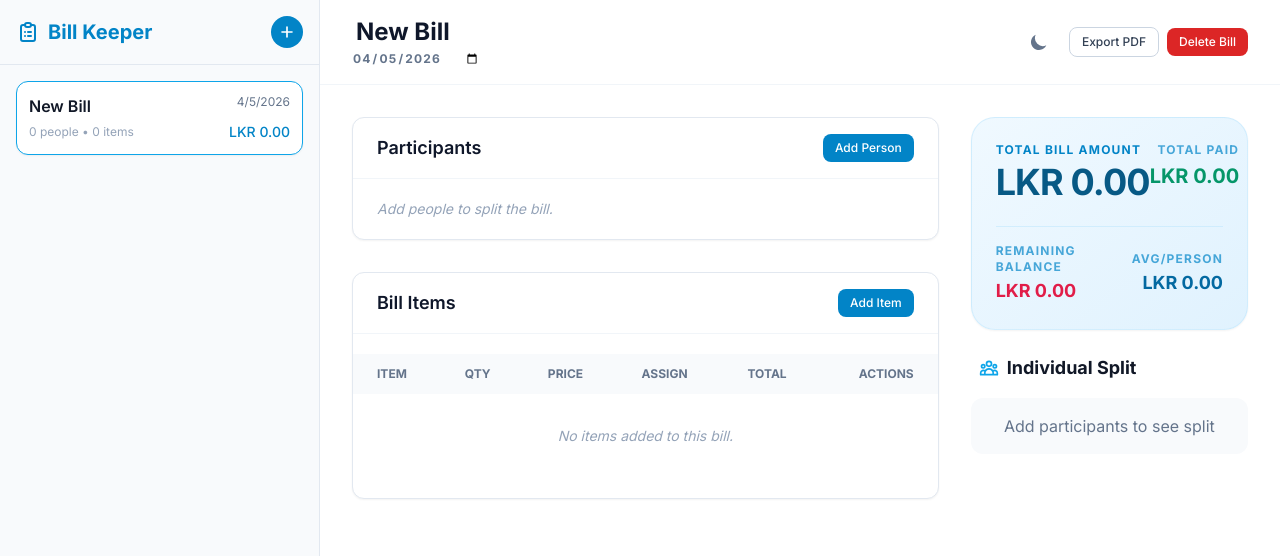
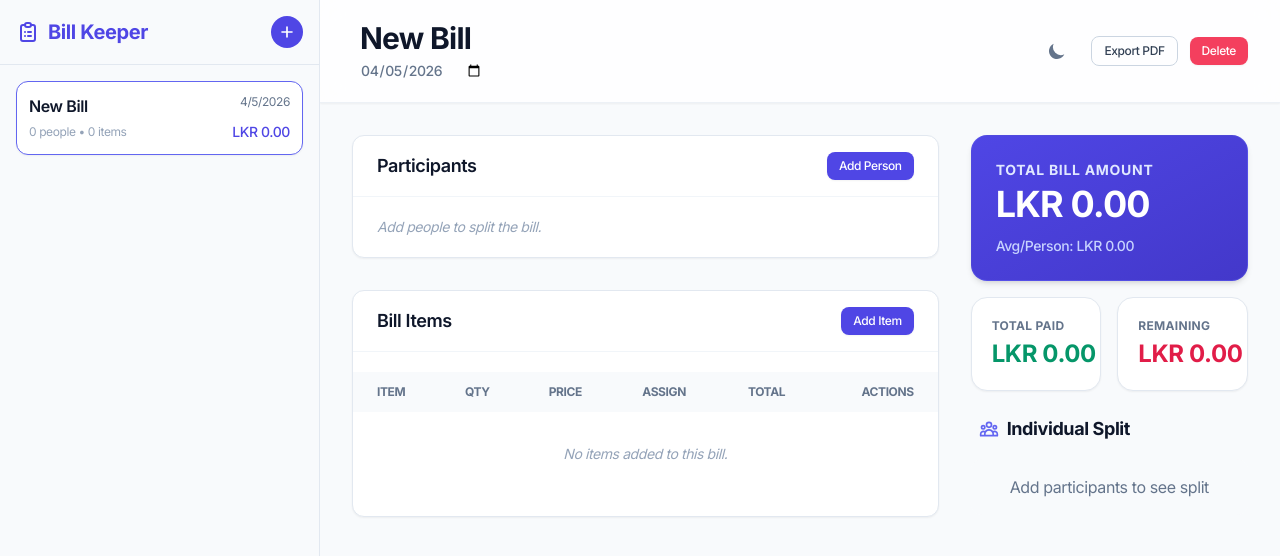
Before and after one commit to dininduk/bill-keeper, a React (Vite) app: page / in a window 1280 px wide. Both pictures are taken after a click on the button 287 px from the left and 32 px from the top of the page. Shown: the top 556 px of the page. Built offline with nearby package versions, Linux system fonts and the light colour scheme.

Commit message:
UI enhancement

```diff
--- a/App.tsx
+++ b/App.tsx
@@ -351,37 +351,37 @@ const App: React.FC = () => {
       </aside>
 
       {/* Main Area */}
-      <main className="flex-1 overflow-y-auto bg-white dark:bg-slate-900 transition-colors">
-        <header className="sticky top-0 z-10 bg-white/80 dark:bg-slate-900/80 backdrop-blur-md border-b border-slate-100 dark:border-slate-800 px-8 py-4 flex flex-col sm:flex-row sm:items-center justify-between gap-4">
+      <main className="flex-1 overflow-y-auto bg-slate-50 dark:bg-slate-950 transition-colors">
+        <header className="sticky top-0 z-10 bg-white/80 dark:bg-slate-900/80 backdrop-blur-md border-b border-slate-200/60 dark:border-slate-800/60 px-8 py-5 flex flex-col sm:flex-row sm:items-center justify-between gap-4 shadow-sm">
           <div>
-            <h1 className="text-2xl font-bold text-slate-900 dark:text-slate-100">
+            <h1 className="text-3xl font-black text-slate-900 dark:text-slate-100 tracking-tight">
               {activeBill ? (
                 <input
                   type="text"
                   value={activeBill.title || ''}
                   onChange={(e) => handleUpdateBill({...activeBill, title: e.target.value})}
-                  className="bg-transparent border-none focus:ring-0 p-0 hover:bg-slate-50 dark:hover:bg-slate-800 rounded px-1 transition-colors"
-                  placeholder="Bill Title"
+                  className="bg-transparent outline-none border-none focus:ring-0 p-0 focus:bg-slate-100 hover:bg-slate-100 dark:focus:bg-slate-800 dark:hover:bg-slate-800 rounded px-2 transition-colors w-full sm:w-auto"
+                  placeholder="Untitled Bill..."
                 />
               ) : 'Select a Bill'}
             </h1>
-            <p className="text-sm text-slate-500">
+            <p className="text-sm text-slate-500 font-medium px-2 mt-1">
               {activeBill ? (
                 <input
                   type="date"
                   value={activeBill.date}
                   onChange={(e) => handleUpdateBill({...activeBill, date: e.target.value})}
-                  className="bg-transparent border-none focus:ring-0 p-0 text-slate-500 text-xs uppercase font-bold tracking-widest cursor-pointer"
+                  className="bg-transparent outline-none border-none focus:ring-0 p-0 text-slate-500 hover:text-slate-700 dark:hover:text-slate-300 text-sm cursor-pointer transition-colors"
                 />
               ) : 'Create your first bill to start'}
             </p>
           </div>
-          <div className="flex items-center gap-2">
+          <div className="flex items-center gap-3">
             <Button variant="ghost" size="sm" onClick={() => setIsDarkMode(!isDarkMode)}>
               {isDarkMode ? ( <svg className="w-5 h-5 text-yellow-400" fill="currentColor" viewBox="0 0 20 20"><path d="M10 2a1 1 0 011 1v1a1 1 0 11-2 0V3a1 1 0 011-1zm4 8a4 4 0 11-8 0 4 4 0 018 0zm-.464 4.95l.707.707a1 1 0 001.414-1.414l-.707-.707a1 1 0 00-1.414 1.414zm2.12-10.607a1 1 0 010 1.414l-.706.707a1 1 0 11-1.414-1.414l.707-.707a1 1 0 011.414 0zM17 11a1 1 0 100-2h-1a1 1 0 100 2h1zm-7 4a1 1 0 011 1v1a1 1 0 11-2 0v-1a1 1 0 011-1zM5.05 6.464A1 1 0 106.465 5.05l-.708-.707a1 1 0 00-1.414 1.414l.707.707zm1.414 8.486l-.707.707a1 1 0 01-1.414-1.414l.707-.707a1 1 0 011.414 1.414zM4 11a1 1 0 100-2H3a1 1 0 000 2h1z" fillRule="evenodd" clipRule="evenodd"></path></svg> ) : ( <svg className="w-5 h-5 text-slate-500" fill="currentColor" viewBox="0 0 20 20"><path d="M17.293 13.293A8 8 0 016.707 2.707a8.001 8.001 0 1010.586 10.586z"></path></svg> )}
             </Button>
             {activeBill && ( <Button variant="outline" size="sm" onClick={handleExportPDF} isLoading={isExportingPDF}>Export PDF</Button> )}
-            {activeBill && ( <Button variant="danger" size="sm" onClick={() => handleDeleteBill(activeBill.id)}>Delete Bill</Button> )}
+            {activeBill && ( <Button variant="danger" size="sm" onClick={() => handleDeleteBill(activeBill.id)}>Delete</Button> )}
           </div>
         </header>
 
@@ -504,20 +504,20 @@ const App: React.FC = () => {
 
         {/* Modal: Add Participant */}
         <Modal isOpen={isAddParticipantOpen} onClose={() => setIsAddParticipantOpen(false)} title="Add Participant">
-          <form onSubmit={handleAddParticipantSubmit} className="space-y-4">
+          <form onSubmit={handleAddParticipantSubmit} className="space-y-5">
             <div>
-              <label className="block text-sm font-medium text-slate-700 dark:text-slate-300 mb-1">Name</label>
-              <input autoFocus type="text" required value={newParticipant.name} onChange={e => setNewParticipant({...newParticipant, name: e.target.value})} className="w-full bg-slate-50 dark:bg-slate-800 border-slate-200 dark:border-slate-700 rounded-lg px-3 py-2 focus:ring-2 focus:ring-primary-500 outline-none transition-shadow" placeholder="John Doe" />
+              <label className="block text-sm font-semibold text-slate-700 dark:text-slate-300 mb-1.5">Name</label>
+              <input autoFocus type="text" required value={newParticipant.name} onChange={e => setNewParticipant({...newParticipant, name: e.target.value})} className="w-full bg-white dark:bg-slate-900 border border-slate-200 dark:border-slate-700 rounded-xl px-4 py-2.5 focus:ring-2 focus:ring-primary-500 focus:border-primary-500 outline-none transition-all shadow-sm text-sm" placeholder="John Doe" />
             </div>
             <div>
-              <label className="block text-sm font-medium text-slate-700 dark:text-slate-300 mb-1">Email (Optional)</label>
-              <input type="email" value={newParticipant.email} onChange={e => setNewParticipant({...newParticipant, email: e.target.value})} className="w-full bg-slate-50 dark:bg-slate-800 border-slate-200 dark:border-slate-700 rounded-lg px-3 py-2 focus:ring-2 focus:ring-primary-500 outline-none transition-shadow" placeholder="john@example.com" />
+              <label className="block text-sm font-semibold text-slate-700 dark:text-slate-300 mb-1.5">Email (Optional)</label>
+              <input type="email" value={newParticipant.email} onChange={e => setNewParticipant({...newParticipant, email: e.target.value})} className="w-full bg-white dark:bg-slate-900 border border-slate-200 dark:border-slate-700 rounded-xl px-4 py-2.5 focus:ring-2 focus:ring-primary-500 focus:border-primary-500 outline-none transition-all shadow-sm text-sm" placeholder="john@example.com" />
             </div>
             <div>
-              <label className="block text-sm font-medium text-slate-700 dark:text-slate-300 mb-1">Contributed Amount (Already paid)</label>
-              <input type="number" step="0.01" min="0" value={newParticipant.contributedAmount} onChange={e => setNewParticipant({...newParticipant, contributedAmount: e.target.value})} className="w-full bg-slate-50 dark:bg-slate-800 border-slate-200 dark:border-slate-700 rounded-lg px-3 py-2 focus:ring-2 focus:ring-primary-500 outline-none transition-shadow" placeholder="0.00" />
+              <label className="block text-sm font-semibold text-slate-700 dark:text-slate-300 mb-1.5">Contributed Amount (Already paid)</label>
+              <input type="number" step="0.01" min="0" value={newParticipant.contributedAmount} onChange={e => setNewParticipant({...newParticipant, contributedAmount: e.target.value})} className="w-full bg-white dark:bg-slate-900 border border-slate-200 dark:border-slate-700 rounded-xl px-4 py-2.5 focus:ring-2 focus:ring-primary-500 focus:border-primary-500 outline-none transition-all shadow-sm text-sm" placeholder="0.00" />
             </div>
-            <div className="flex justify-end gap-3 pt-4">
+            <div className="flex justify-end gap-3 pt-5 border-t border-slate-100 dark:border-slate-800">
               <Button type="button" variant="secondary" onClick={() => setIsAddParticipantOpen(false)}>Cancel</Button>
               <Button type="submit">Add Participant</Button>
             </div>
@@ -526,22 +526,22 @@ const App: React.FC = () => {
 
         {/* Modal: Edit Participant */}
         <Modal isOpen={!!editingParticipant} onClose={() => setEditingParticipant(null)} title="Edit Participant">
-          <form onSubmit={handleEditParticipantSubmit} className="space-y-4">
+          <form onSubmit={handleEditParticipantSubmit} className="space-y-5">
             {editingParticipant && (
               <>
                 <div>
-                  <label className="block text-sm font-medium text-slate-700 dark:text-slate-300 mb-1">Name</label>
-                  <input autoFocus type="text" required value={editingParticipant.name} onChange={e => setEditingParticipant({...editingParticipant, name: e.target.value})} className="w-full bg-slate-50 dark:bg-slate-800 border-slate-200 dark:border-slate-700 rounded-lg px-3 py-2 focus:ring-2 focus:ring-primary-500 outline-none transition-shadow" />
+                  <label className="block text-sm font-semibold text-slate-700 dark:text-slate-300 mb-1.5">Name</label>
+                  <input autoFocus type="text" required value={editingParticipant.name} onChange={e => setEditingParticipant({...editingParticipant, name: e.target.value})} className="w-full bg-white dark:bg-slate-900 border border-slate-200 dark:border-slate-700 rounded-xl px-4 py-2.5 focus:ring-2 focus:ring-primary-500 focus:border-primary-500 outline-none transition-all shadow-sm text-sm" />
                 </div>
                 <div>
-                  <label className="block text-sm font-medium text-slate-700 dark:text-slate-300 mb-1">Email (Optional)</label>
-                  <input type="email" value={editingParticipant.email || ''} onChange={e => setEditingParticipant({...editingParticipant, email: e.target.value})} className="w-full bg-slate-50 dark:bg-slate-800 border-slate-200 dark:border-slate-700 rounded-lg px-3 py-2 focus:ring-2 focus:ring-primary-500 outline-none transition-shadow" />
+                  <label className="block text-sm font-semibold text-slate-700 dark:text-slate-300 mb-1.5">Email (Optional)</label>
+                  <input type="email" value={editingParticipant.email || ''} onChange={e => setEditingParticipant({...editingParticipant, email: e.target.value})} className="w-full bg-white dark:bg-slate-900 border border-slate-200 dark:border-slate-700 rounded-xl px-4 py-2.5 focus:ring-2 focus:ring-primary-500 focus:border-primary-500 outline-none transition-all shadow-sm text-sm" />
                 </div>
                 <div>
-                  <label className="block text-sm font-medium text-slate-700 dark:text-slate-300 mb-1">Contributed Amount (Already paid)</label>
-                  <input type="number" step="0.01" min="0" value={editingParticipant.contributedAmount || ''} onChange={e => setEditingParticipant({...editingParticipant, contributedAmount: parseFloat(e.target.value) || 0})} className="w-full bg-slate-50 dark:bg-slate-800 border-slate-200 dark:border-slate-700 rounded-lg px-3 py-2 focus:ring-2 focus:ring-primary-500 outline-none transition-shadow" />
+                  <label className="block text-sm font-semibold text-slate-700 dark:text-slate-300 mb-1.5">Contributed Amount (Already paid)</label>
+                  <input type="number" step="0.01" min="0" value={editingParticipant.contributedAmount || ''} onChange={e => setEditingParticipant({...editingParticipant, contributedAmount: parseFloat(e.target.value) || 0})} className="w-full bg-white dark:bg-slate-900 border border-slate-200 dark:border-slate-700 rounded-xl px-4 py-2.5 focus:ring-2 focus:ring-primary-500 focus:border-primary-500 outline-none transition-all shadow-sm text-sm" />
                 </div>
-                <div className="flex justify-end gap-3 pt-4">
+                <div className="flex justify-end gap-3 pt-5 border-t border-slate-100 dark:border-slate-800">
                   <Button type="button" variant="secondary" onClick={() => setEditingParticipant(null)}>Cancel</Button>
                   <Button type="submit">Save Changes</Button>
                 </div>
@@ -552,22 +552,22 @@ const App: React.FC = () => {
 
         {/* Modal: Add Item */}
         <Modal isOpen={isAddItemOpen} onClose={() => setIsAddItemOpen(false)} title="Add Bill Item">
-          <form onSubmit={handleAddItemSubmit} className="space-y-4">
+          <form onSubmit={handleAddItemSubmit} className="space-y-5">
             <div>
-              <label className="block text-sm font-medium text-slate-700 dark:text-slate-300 mb-1">Item Name</label>
-              <input autoFocus type="text" required value={newItem.name} onChange={e => setNewItem({...newItem, name: e.target.value})} className="w-full bg-slate-50 dark:bg-slate-800 border-slate-200 dark:border-slate-700 rounded-lg px-3 py-2" placeholder="Lunch / Grocery / Taxi" />
+              <label className="block text-sm font-semibold text-slate-700 dark:text-slate-300 mb-1.5">Item Name</label>
+              <input autoFocus type="text" required value={newItem.name} onChange={e => setNewItem({...newItem, name: e.target.value})} className="w-full bg-white dark:bg-slate-900 border border-slate-200 dark:border-slate-700 rounded-xl px-4 py-2.5 focus:ring-2 focus:ring-primary-500 focus:border-primary-500 outline-none transition-all shadow-sm text-sm" placeholder="Lunch / Grocery / Taxi" />
             </div>
-            <div className="grid grid-cols-2 gap-4">
+            <div className="grid grid-cols-2 gap-5">
               <div>
-                <label className="block text-sm font-medium text-slate-700 dark:text-slate-300 mb-1">Unit Price (LKR)</label>
-                <input type="number" step="0.01" required value={newItem.price} onChange={e => setNewItem({...newItem, price: e.target.value})} className="w-full bg-slate-50 dark:bg-slate-800 border-slate-200 dark:border-slate-700 rounded-lg px-3 py-2" placeholder="0.00" />
+                <label className="block text-sm font-semibold text-slate-700 dark:text-slate-300 mb-1.5">Unit Price (LKR)</label>
+                <input type="number" step="0.01" required value={newItem.price} onChange={e => setNewItem({...newItem, price: e.target.value})} className="w-full bg-white dark:bg-slate-900 border border-slate-200 dark:border-slate-700 rounded-xl px-4 py-2.5 focus:ring-2 focus:ring-primary-500 focus:border-primary-500 outline-none transition-all shadow-sm text-sm" placeholder="0.00" />
               </div>
               <div>
-                <label className="block text-sm font-medium text-slate-700 dark:text-slate-300 mb-1">Quantity</label>
-                <input type="number" min="1" required value={newItem.quantity} onChange={e => setNewItem({...newItem, quantity: e.target.value})} className="w-full bg-slate-50 dark:bg-slate-800 border-slate-200 dark:border-slate-700 rounded-lg px-3 py-2" />
+                <label className="block text-sm font-semibold text-slate-700 dark:text-slate-300 mb-1.5">Quantity</label>
+                <input type="number" min="1" required value={newItem.quantity} onChange={e => setNewItem({...newItem, quantity: e.target.value})} className="w-full bg-white dark:bg-slate-900 border border-slate-200 dark:border-slate-700 rounded-xl px-4 py-2.5 focus:ring-2 focus:ring-primary-500 focus:border-primary-500 outline-none transition-all shadow-sm text-sm" />
               </div>
             </div>
-            <div className="flex justify-end gap-3 pt-4">
+            <div className="flex justify-end gap-3 pt-5 border-t border-slate-100 dark:border-slate-800">
               <Button type="button" variant="secondary" onClick={() => setIsAddItemOpen(false)}>Cancel</Button>
               <Button type="submit">Add Item</Button>
             </div>
@@ -576,24 +576,24 @@ const App: React.FC = () => {
 
         {/* Modal: Edit Item */}
         <Modal isOpen={!!editingItem} onClose={() => setEditingItem(null)} title="Edit Item Details">
-          <form onSubmit={handleEditItemSubmit} className="space-y-4">
+          <form onSubmit={handleEditItemSubmit} className="space-y-5">
             {editingItem && (
               <>
                 <div>
-                  <label className="block text-sm font-medium text-slate-700 dark:text-slate-300 mb-1">Item Name</label>
-                  <input autoFocus type="text" required value={editingItem.name} onChange={e => setEditingItem({...editingItem, name: e.target.value})} className="w-full bg-slate-50 dark:bg-slate-800 border-slate-200 dark:border-slate-700 rounded-lg px-3 py-2" />
+                  <label className="block text-sm font-semibold text-slate-700 dark:text-slate-300 mb-1.5">Item Name</label>
+                  <input autoFocus type="text" required value={editingItem.name} onChange={e => setEditingItem({...editingItem, name: e.target.value})} className="w-full bg-white dark:bg-slate-900 border border-slate-200 dark:border-slate-700 rounded-xl px-4 py-2.5 focus:ring-2 focus:ring-primary-500 focus:border-primary-500 outline-none transition-all shadow-sm text-sm" />
                 </div>
-                <div className="grid grid-cols-2 gap-4">
+                <div className="grid grid-cols-2 gap-5">
                   <div>
-                    <label className="block text-sm font-medium text-slate-700 dark:text-slate-300 mb-1">Unit Price (LKR)</label>
-                    <input type="number" step="0.01" required value={editingItem.unitPrice} onChange={e => setEditingItem({...editingItem, unitPrice: parseFloat(e.target.value) || 0})} className="w-full bg-slate-50 dark:bg-slate-800 border-slate-200 dark:border-slate-700 rounded-lg px-3 py-2" />
+                    <label className="block text-sm font-semibold text-slate-700 dark:text-slate-300 mb-1.5">Unit Price (LKR)</label>
+                    <input type="number" step="0.01" required value={editingItem.unitPrice} onChange={e => setEditingItem({...editingItem, unitPrice: parseFloat(e.target.value) || 0})} className="w-full bg-white dark:bg-slate-900 border border-slate-200 dark:border-slate-700 rounded-xl px-4 py-2.5 focus:ring-2 focus:ring-primary-500 focus:border-primary-500 outline-none transition-all shadow-sm text-sm" />
                   </div>
                   <div>
-                    <label className="block text-sm font-medium text-slate-700 dark:text-slate-300 mb-1">Quantity</label>
-                    <input type="number" min="1" required value={editingItem.quantity} onChange={e => setEditingItem({...editingItem, quantity: parseInt(e.target.value) || 1})} className="w-full bg-slate-50 dark:bg-slate-800 border-slate-200 dark:border-slate-700 rounded-lg px-3 py-2" />
+                    <label className="block text-sm font-semibold text-slate-700 dark:text-slate-300 mb-1.5">Quantity</label>
+                    <input type="number" min="1" required value={editingItem.quantity} onChange={e => setEditingItem({...editingItem, quantity: parseInt(e.target.value) || 1})} className="w-full bg-white dark:bg-slate-900 border border-slate-200 dark:border-slate-700 rounded-xl px-4 py-2.5 focus:ring-2 focus:ring-primary-500 focus:border-primary-500 outline-none transition-all shadow-sm text-sm" />
                   </div>
                 </div>
-                <div className="flex justify-end gap-3 pt-4">
+                <div className="flex justify-end gap-3 pt-5 border-t border-slate-100 dark:border-slate-800">
                   <Button type="button" variant="secondary" onClick={() => setEditingItem(null)}>Cancel</Button>
                   <Button type="submit">Update Item</Button>
                 </div>
--- a/components/Button.tsx
+++ b/components/Button.tsx
@@ -15,20 +15,20 @@ export const Button: React.FC<ButtonProps> = ({
   className = '',
   ...props
 }) => {
-  const baseStyles = 'inline-flex items-center justify-center font-medium transition-all duration-200 rounded-lg disabled:opacity-50 disabled:cursor-not-allowed focus:outline-none focus:ring-2 focus:ring-offset-2';
+  const baseStyles = 'inline-flex items-center justify-center font-medium transition-all duration-200 rounded-lg disabled:opacity-50 disabled:cursor-not-allowed outline-none select-none';
 
   const variants = {
-    primary: 'bg-primary-600 text-white hover:bg-primary-700 focus:ring-primary-500',
-    secondary: 'bg-slate-200 text-slate-900 hover:bg-slate-300 dark:bg-slate-800 dark:text-slate-100 dark:hover:bg-slate-700',
-    danger: 'bg-red-600 text-white hover:bg-red-700 focus:ring-red-500',
-    ghost: 'bg-transparent hover:bg-slate-100 dark:hover:bg-slate-800 text-slate-600 dark:text-slate-400',
-    outline: 'bg-transparent border border-slate-300 dark:border-slate-700 hover:bg-slate-50 dark:hover:bg-slate-800 text-slate-700 dark:text-slate-300'
+    primary: 'bg-primary-600 text-white shadow-sm hover:bg-primary-700 hover:shadow hover:-translate-y-px active:translate-y-0 focus-visible:ring-2 focus-visible:ring-primary-500 focus-visible:ring-offset-2',
+    secondary: 'bg-white border border-slate-200 text-slate-700 hover:bg-slate-50 hover:border-slate-300 hover:text-slate-900 shadow-sm dark:bg-slate-800 dark:border-slate-700 dark:text-slate-300 dark:hover:bg-slate-700 focus-visible:ring-2 focus-visible:ring-slate-500 focus-visible:ring-offset-2',
+    danger: 'bg-rose-500 text-white shadow-sm hover:bg-rose-600 hover:shadow hover:-translate-y-px active:translate-y-0 focus-visible:ring-2 focus-visible:ring-rose-500 focus-visible:ring-offset-2',
+    ghost: 'bg-transparent text-slate-600 hover:bg-slate-100 dark:text-slate-400 dark:hover:bg-slate-800 focus-visible:ring-2 focus-visible:ring-slate-500',
+    outline: 'bg-transparent border border-slate-300 text-slate-700 hover:bg-slate-50 dark:border-slate-700 dark:text-slate-300 dark:hover:bg-slate-800 focus-visible:ring-2 focus-visible:ring-slate-500'
   };
 
   const sizes = {
     sm: 'px-3 py-1.5 text-xs',
     md: 'px-4 py-2 text-sm',
-    lg: 'px-6 py-3 text-base'
+    lg: 'px-6 py-2.5 text-base font-semibold'
   };
 
   return (
--- a/components/SummaryPanel.tsx
+++ b/components/SummaryPanel.tsx
@@ -19,33 +19,19 @@ export const SummaryPanel: React.FC<SummaryPanelProps> = ({ bill, onViewReport,
 
   return (
     <div className="space-y-6">
-      <div className="bg-gradient-to-br from-primary-50 to-primary-100 dark:from-primary-950/40 dark:to-primary-900/20 p-6 rounded-3xl border border-primary-200/50 dark:border-primary-800/50 shadow-sm">
-        <div className="flex justify-between items-start mb-6">
-          <div>
-            <p className="text-xs font-bold text-primary-600 dark:text-primary-400 mb-1 uppercase tracking-widest">Total Bill Amount</p>
-            <h2 className="text-4xl font-black text-primary-800 dark:text-primary-300 tracking-tight">
-              {formatLKR(total)}
-            </h2>
-          </div>
-          <div className="text-right">
-             <p className="text-xs font-bold text-primary-600/70 dark:text-primary-400/70 uppercase tracking-widest mb-1">Total Paid</p>
-             <p className="text-xl font-bold text-emerald-600 dark:text-emerald-400">
-               {formatLKR(totalContributed)}
-             </p>
-          </div>
+      <div className="grid grid-cols-2 gap-4">
+        <div className="col-span-2 bg-gradient-to-br from-primary-600 to-indigo-700 p-6 rounded-2xl shadow-md text-white border border-primary-500/30">
+          <p className="text-primary-100 text-sm font-bold uppercase tracking-wider mb-1">Total Bill Amount</p>
+          <h2 className="text-4xl font-black tracking-tight">{formatLKR(total)}</h2>
+          <p className="text-primary-200 text-sm mt-3 font-medium">Avg/Person: {bill.participants.length > 0 ? formatLKR(total / bill.participants.length) : formatLKR(0)}</p>
         </div>
-
-        <div className="pt-4 border-t border-primary-200/50 dark:border-primary-800/50 flex justify-between items-center">
-           <div>
-             <p className="text-xs font-bold text-primary-600/70 dark:text-primary-400/70 uppercase tracking-widest mb-0.5">Remaining Balance</p>
-             <p className="text-lg font-bold text-rose-600 dark:text-rose-400">{formatLKR(remainingTotal)}</p>
-           </div>
-           <div className="text-right">
-             <p className="text-xs font-bold text-primary-600/70 dark:text-primary-400/70 uppercase tracking-widest mb-0.5">Avg/Person</p>
-             <p className="text-lg font-bold text-primary-700 dark:text-primary-300">
-               {bill.participants.length > 0 ? formatLKR(total / bill.participants.length) : formatLKR(0)}
-             </p>
-           </div>
+        <div className="p-5 bg-white dark:bg-slate-900 border border-slate-200 dark:border-slate-800 rounded-2xl shadow-sm">
+          <p className="text-slate-500 dark:text-slate-400 text-xs font-bold uppercase tracking-wide mb-1">Total Paid</p>
+          <p className="text-2xl font-black text-emerald-600 dark:text-emerald-400">{formatLKR(totalContributed)}</p>
+        </div>
+        <div className="p-5 bg-white dark:bg-slate-900 border border-slate-200 dark:border-slate-800 rounded-2xl shadow-sm">
+          <p className="text-slate-500 dark:text-slate-400 text-xs font-bold uppercase tracking-wide mb-1">Remaining</p>
+          <p className="text-2xl font-black text-rose-600 dark:text-rose-400">{formatLKR(remainingTotal)}</p>
         </div>
       </div>
 
--- a/index.html
+++ b/index.html
@@ -19,17 +19,17 @@
             },
             colors: {
               primary: {
-                50: '#f0f9ff',
-                100: '#e0f2fe',
-                200: '#bae6fd',
-                300: '#7dd3fc',
-                400: '#38bdf8',
-                500: '#0ea5e9',
-                600: '#0284c7',
-                700: '#0369a1',
-                800: '#075985',
-                900: '#0c4a6e',
-                950: '#082f49',
+                50: '#eef2ff',
+                100: '#e0e7ff',
+                200: '#c7d2fe',
+                300: '#a5b4fc',
+                400: '#818cf8',
+                500: '#6366f1',
+                600: '#4f46e5',
+                700: '#4338ca',
+                800: '#3730a3',
+                900: '#312e81',
+                950: '#1e1b4b',
               },
             }
           }
@@ -58,7 +58,7 @@
 </script>
 <link rel="stylesheet" href="/index.css">
 </head>
-<body class="bg-gray-50 text-gray-900 dark:bg-slate-950 dark:text-gray-100 transition-colors duration-200">
+<body class="bg-slate-50 text-slate-900 dark:bg-slate-950 dark:text-slate-100 antialiased tracking-tight transition-colors duration-200 min-h-screen">
     <div id="root"></div>
     <script type="module" src="/index.tsx"></script>
 </body>
```
